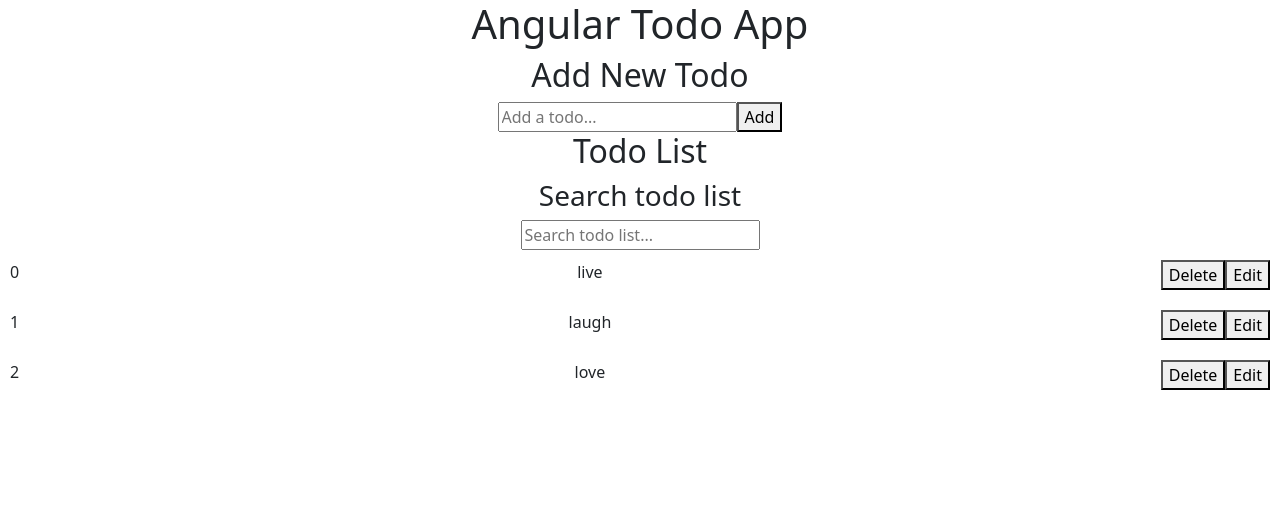
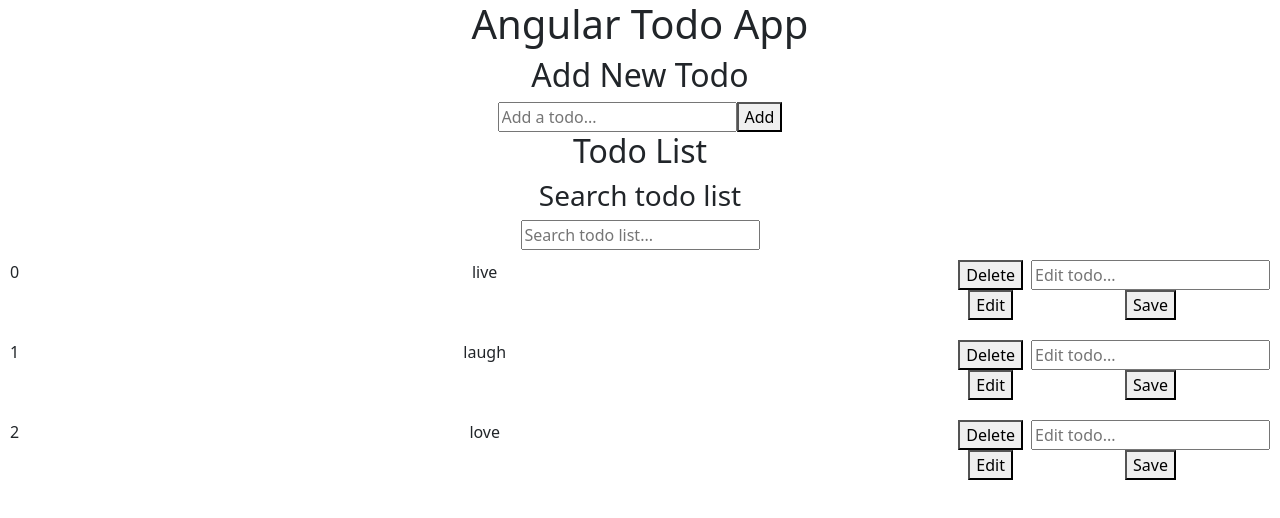
Before and after one commit to irek02/angular-todo-2, an Angular app: page / in a window 1280 px wide. Shown: the top 518 px of the page. Built offline with nearby package versions, Linux system fonts and the light colour scheme.

Commit message:
toggle wip

```diff
--- a/src/app/app.component.html
+++ b/src/app/app.component.html
@@ -44,11 +44,21 @@
         <!-- Content of each todo item -->
         <div class="content">{{ item }}</div>
 
-        <button type="button" (click)="deleteTodo(i)">Delete</button>
-        <button type="button" (click)="editTodo(i)">Edit</button>
+        <div>
+            <button type="button" (click)="deleteTodo(i)">Delete</button>
+            <button type="button" (click)="editTodo(i)">Edit</button>
+        </div>
 
-        <div *ngIf="show"  (click)="toggleBtns()" >
-            <button type="button" (click)="saveTodo(i)">Save</button>
+        <div>
+            <form>
+                <input
+                    type="text"
+                    name="inputTodo"
+                    placeholder="Edit todo..."
+                    class="todo-input"
+                    autocomplete="off">
+                    <button type="button" (click)="saveTodo(i)">Save</button>
+            </form>
         </div>
     </div>
 </div>
--- a/src/app/app.component.ts
+++ b/src/app/app.component.ts
@@ -63,15 +63,15 @@ export class AppComponent {
     }
   }
 
-  toggleBtns() {
+  toggleSave() {
     this.show = !this.show;
 
-    // CHANGE THE NAME OF THE BUTTON.
     if(this.show)
       this.buttonName = "Hide";
     else
       this.buttonName = "Show";
   }
+
 
   saveTodo(id: number) {
 
```
